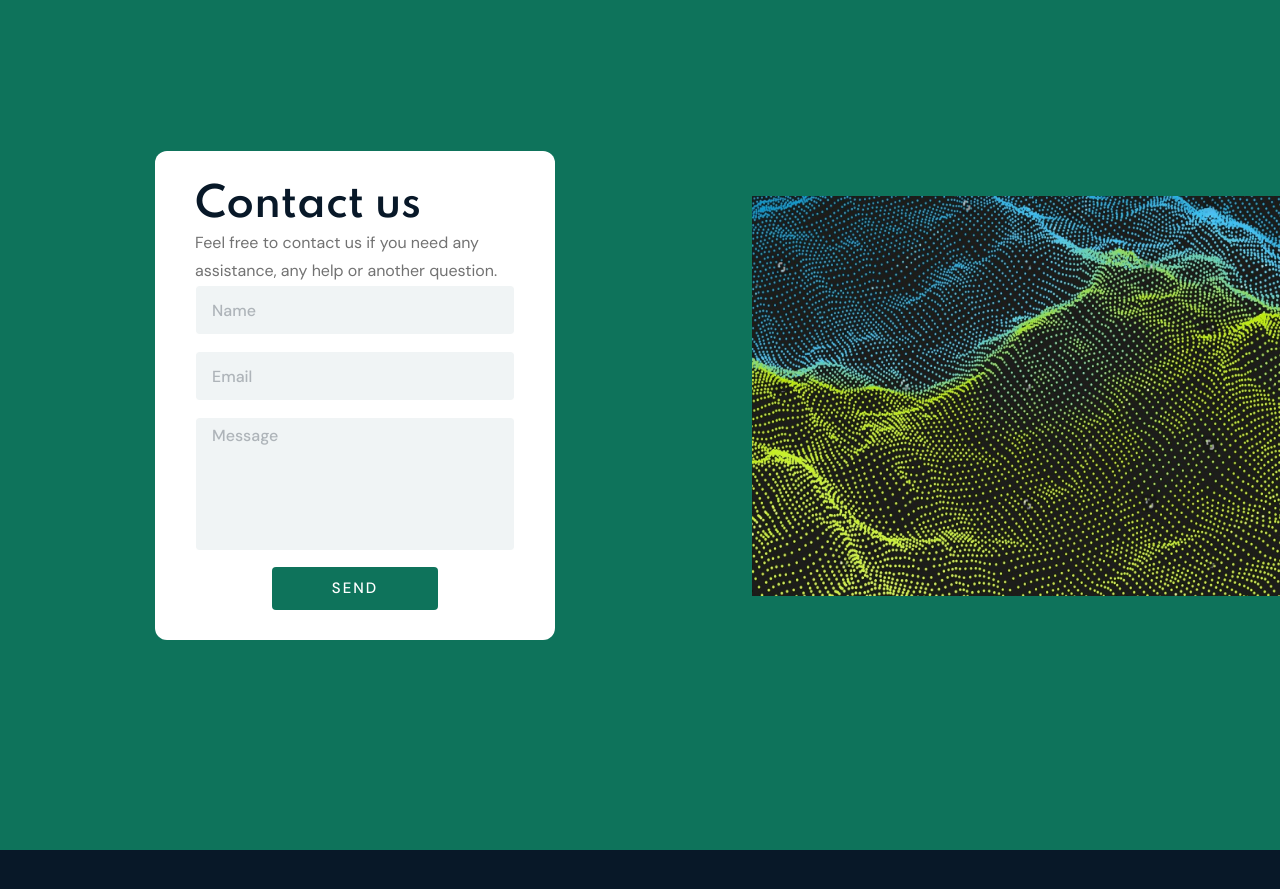
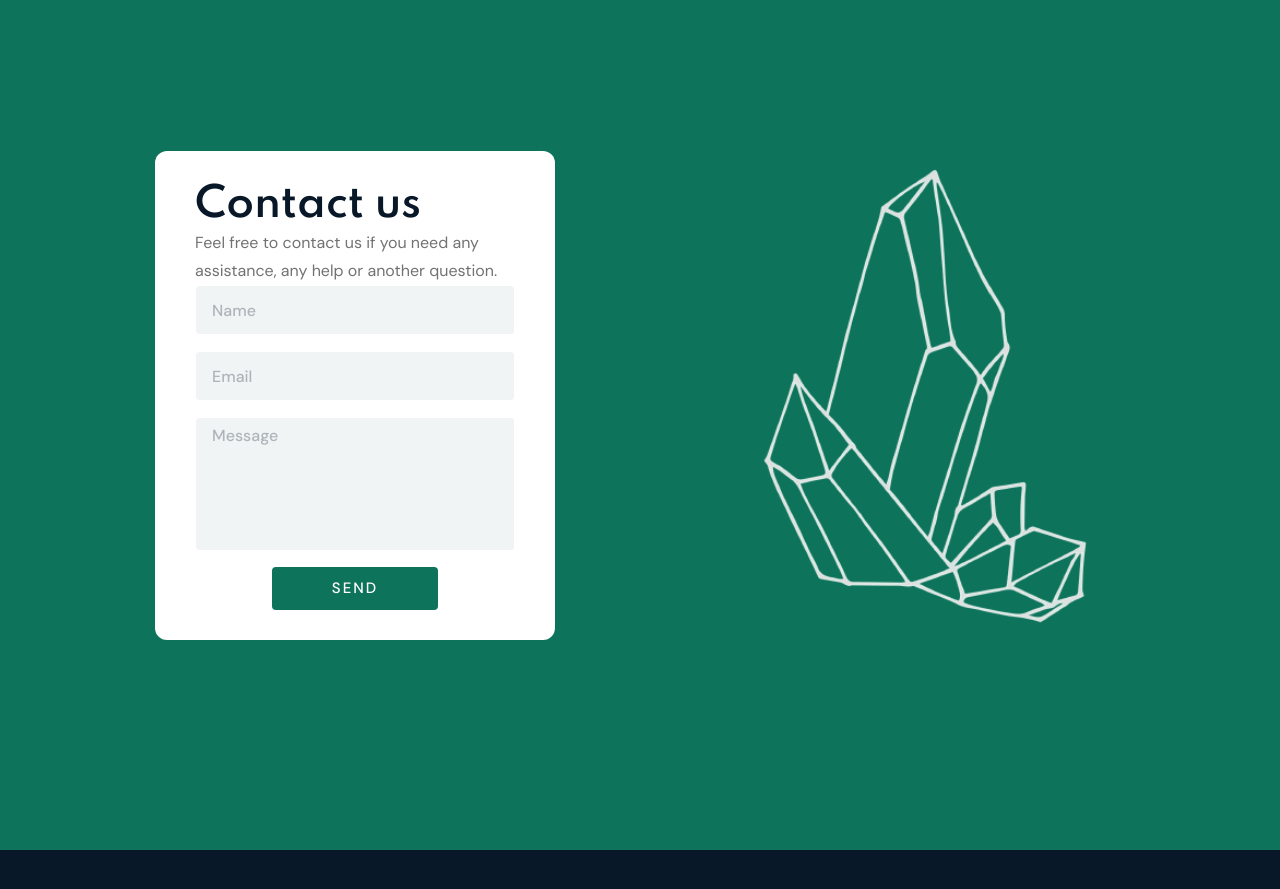
Before and after one commit to dd-002/mma-wb2, a website: page public/index.html in a window 1280 px wide. Shown: the part 3680-4569 px from the top of the page. Drawn offline with Linux system fonts and the light colour scheme; a script that the page names is missing.

Commit message:
added new contact us photo

```diff
--- a/public/index.html
+++ b/public/index.html
@@ -415,9 +415,7 @@
                 </div>
                 <div class="col-lg-6 col-12">
                     <div class="image wow fadeInLeft" data-wow-delay=".2s">
-                        <img src="assets2/contactillus.jpeg" alt="#" style="height: 50vh;width: auto; margin-left: 100px; @media  (max-width: 991px){
-                            display: none;
-                        }">
+                        <img src="assets2/contactus.png" alt="#" style="filter: invert(100%);">
                     </div>
                 </div>
             </div>
```
Also changed, not shown: public/assets2/contactus.png (added), public/raw/blogs/blog1.md (line endings or trailing spaces).
